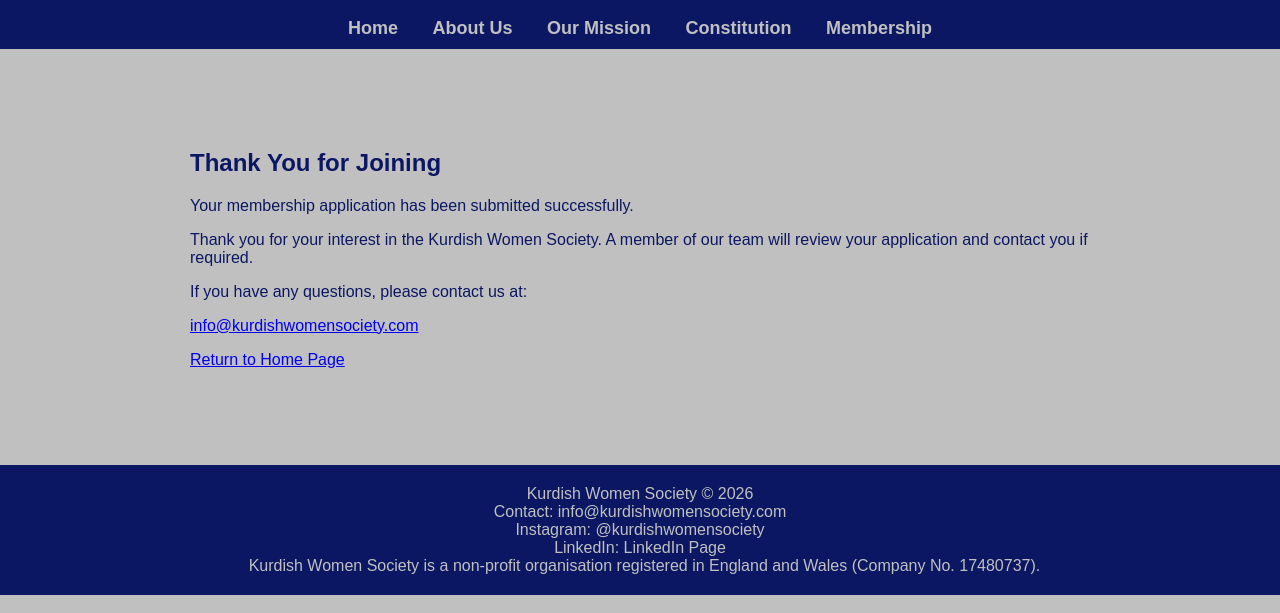
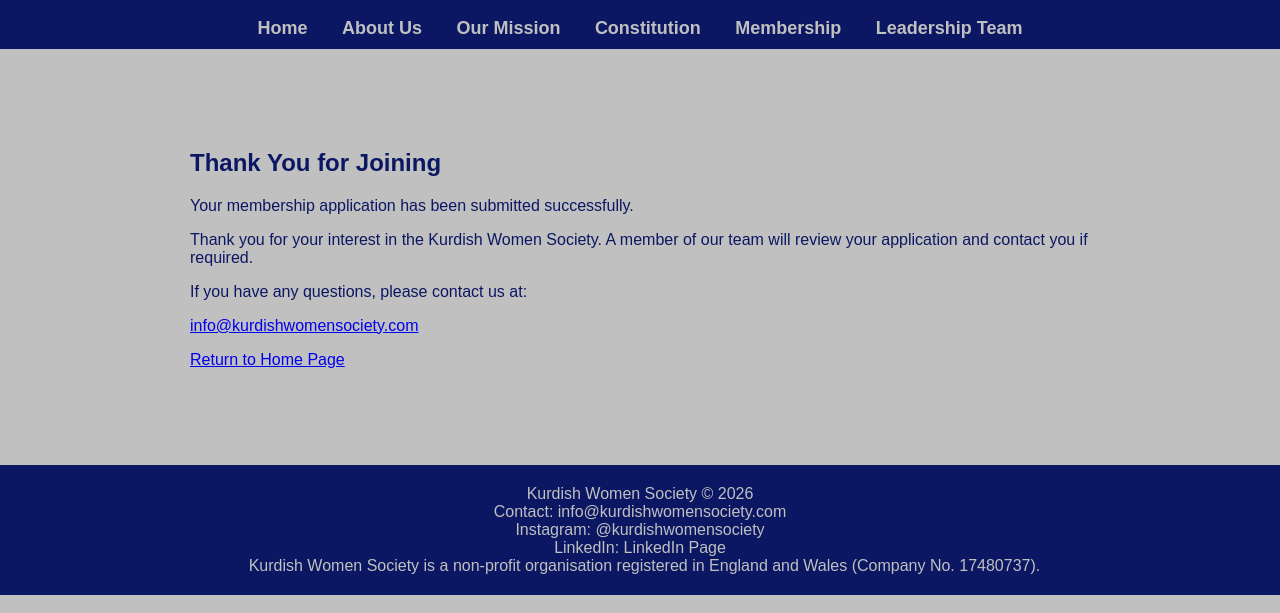
Before and after one commit to kurdishwomensociety/kws-website, a plain HTML site: page thankyou.html in a window 1280 px wide. Shown: the part 216-829 px from the top of the page. Drawn offline with Linux system fonts and the light colour scheme.

Commit message:
Update navigation to include Leadership Team link
Added a 'Leadership Team' link to the navigation.

```diff
--- a/thankyou.html
+++ b/thankyou.html
@@ -20,6 +20,7 @@
     <li><a href="mission.html">Our Mission</a></li>
     <li><a href="constitution.html">Constitution</a></li>
     <li><a href="membership.html">Membership</a></li>
+    <li><a href="directors.html">Leadership Team</a></li>
   </ul>
 </nav>
 
```
Lines whose indentation alone changed are shown as unchanged.
